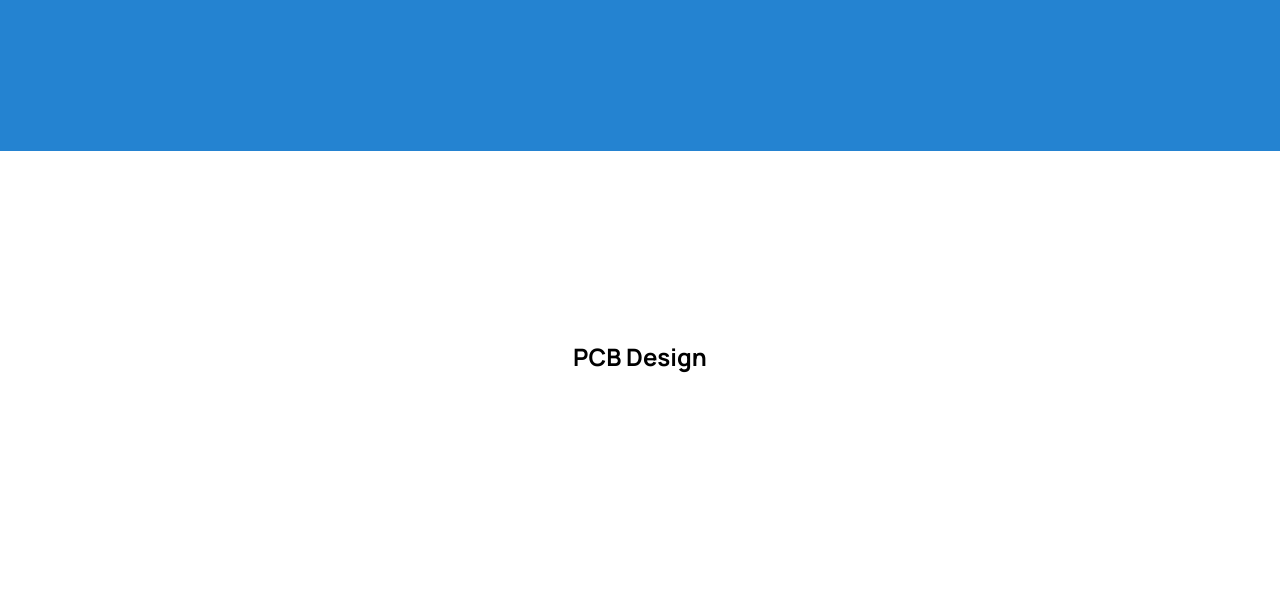
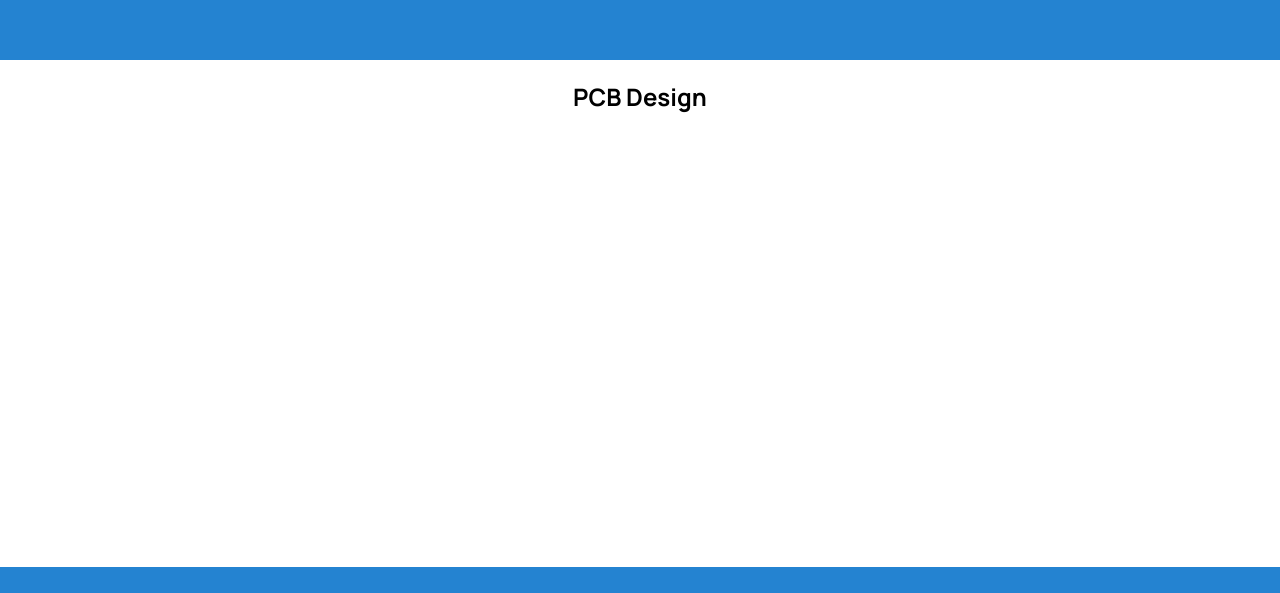
Before and after one commit to michael86/creek-react, a React (Create React App) app: page / in a window 1280 px wide. Shown: the part 1181-1774 px from the top of the page. Built offline with nearby package versions, Linux system fonts and the light colour scheme.

Commit message:
service sections

```diff
--- a/src/App.js
+++ b/src/App.js
@@ -6,10 +6,31 @@
 import Services from "./components/Services";
 import Footer from "./components/Footer";
 import Gallery from "./components/Gallery";
+import Viewport from "./context/Viewport";
+import { useEffect, useState, useRef } from "react";
 
 function App() {
+  //using innerWidth || innerHeight returned the wrong pxs due to dev tools being toxic and taking pinchzoom into equation
+  const [width, setWidth] = useState(window.innerWidth);
+
+  const timer = useRef();
+
+  const handleWindowResize = () => {
+    if (timer.current) {
+      clearTimeout(timer.current); //if an user try to resize the screen again, we reset timer (no triggering state update logic)
+    }
+    timer.current = setTimeout(() => {
+      setWidth(window.innerWidth);
+    }, 500); //delay state change after 0.5s
+  };
+
+  useEffect(() => {
+    window.addEventListener("resize", handleWindowResize);
+    return () => window.removeEventListener("resize", handleWindowResize);
+  }, []);
+
   return (
-    <>
+    <Viewport.Provider value={{ width }}>
       <header>
         <Nav />
       </header>
@@ -22,7 +43,7 @@
       <footer>
         <Footer />
       </footer>
-    </>
+    </Viewport.Provider>
   );
 }
 
--- a/src/components/About.jsx
+++ b/src/components/About.jsx
@@ -6,7 +6,7 @@
   faFacebook,
   faTwitter,
 } from "@fortawesome/free-brands-svg-icons";
-import { useRef } from "react";
+import { useRef, useState } from "react";
 import gsap from "gsap";
 import ScrollTrigger from "gsap/ScrollTrigger";
 import { useLayoutEffect } from "react";
@@ -19,6 +19,10 @@
   useLayoutEffect(() => {
     const paragraphs = [...ref.current.children[0].children].splice(1);
     const card = ref.current.children[1].children[0];
+
+    const mm = gsap.matchMedia();
+
+    mm.add("(max-width: 600px)", () => {
       gsap
         .timeline()
         .from(paragraphs, {
@@ -45,6 +49,37 @@
           scale: 0,
           autoAlpha: 0,
           stagger: 0.2,
+        });
+    });
+
+    mm.add("(min-width: 992px)", () => {
+      gsap
+        .timeline()
+        .from(paragraphs, {
+          scrollTrigger: {
+            trigger: ref.current,
+            start: "top 90%",
+            end: "top 30%",
+            // markers: true,
+            scrub: true,
+          },
+          y: 100,
+          x: 500,
+          autoAlpha: 0,
+          stagger: 0.2,
+        })
+        .from(card, {
+          scrollTrigger: {
+            trigger: paragraphs[paragraphs.length - 1],
+            start: "top bottom",
+            end: "top center",
+            // markers: true,
+            scrub: true,
+          },
+          scale: 0,
+          autoAlpha: 0,
+          stagger: 0.2,
+        });
     });
   }, [addRefToTl]);
 
--- a/src/components/LandingGallery.jsx
+++ b/src/components/LandingGallery.jsx
@@ -139,7 +139,7 @@
 
   const onMouseEnter = (target) => {
     if (width < 992) return;
-    console.log(cardTimelines.current[target]);
+
     cardTimelines.current[target].data[0].play();
   };
 
--- a/src/components/Services.jsx
+++ b/src/components/Services.jsx
@@ -1,10 +1,11 @@
-import { useRef, useLayoutEffect } from "react";
+import { useRef, useLayoutEffect, useContext } from "react";
 import styles from "../styles/Services.module.css";
 import gsap from "gsap";
 import { ScrollTrigger } from "gsap/ScrollTrigger";
 
 import ServiceSection from "./ServiceSection";
 import ServiceButton from "./ServiceButton";
+import Viewport from "../context/Viewport";
 
 gsap.registerPlugin(ScrollTrigger);
 
@@ -228,6 +229,7 @@
   const refs = useRef([]);
   const btnTimelines = useRef([]);
   const timelines = useRef([]);
+  const { width } = useContext(Viewport);
 
   useLayoutEffect(() => {
     refs.current.forEach((parent, i) => {
@@ -235,6 +237,7 @@
       const aside = parent.children[1].children[1];
 
       gsap.context(() => {
+        //add media queires here
         btnTimelines.current[i] = gsap
           .timeline({ paused: true })
           .fromTo(main, { height: "auto" }, { x: -500, autoAlpha: 0 }, 0)
@@ -292,7 +295,12 @@
           <ServiceSection main={service.aside} parentIndex={index} />
         </div>
 
-        <ServiceButton toggleSectionAside={toggleSectionAside} index={index} />
+        {width < 992 && (
+          <ServiceButton
+            toggleSectionAside={toggleSectionAside}
+            index={index}
+          />
+        )}
       </section>
     );
   });
--- a/src/index.js
+++ b/src/index.js
@@ -3,19 +3,12 @@
 import "./index.css";
 import App from "./App";
 import reportWebVitals from "./reportWebVitals";
-import Viewport from "./context/Viewport";
 
 const root = ReactDOM.createRoot(document.getElementById("root"));
+
 root.render(
   // <React.StrictMode>
-  <Viewport.Provider
-    value={{
-      width: window.visualViewport.width, //using innerWidth || innerHeight returned the wrong pxs due to dev tools being toxic and taking pinchzoom into equation
-      height: window.visualViewport.height,
-    }}
-  >
-    <App />
-  </Viewport.Provider>
+  <App />
   /* </React.StrictMode> */
 );
 
--- a/src/styles/About.module.css
+++ b/src/styles/About.module.css
@@ -95,3 +95,19 @@
 .btnContainer button:hover {
   background-color: #0e4bf1;
 }
+
+@media screen and (min-width: 992px) {
+  .about {
+    display: flex;
+    background-color: #2483d1;
+  }
+
+  .fontContainer,
+  .cardContainer {
+    width: 50%;
+  }
+
+  .cardContainer {
+    margin: 2rem 0;
+  }
+}
--- a/src/styles/Services.module.css
+++ b/src/styles/Services.module.css
@@ -99,3 +99,13 @@
 .serviceBtn span:nth-child(4) {
   --n: 4;
 }
+
+@media screen and (min-width: 992px) {
+  .serviceContainer {
+    display: flex;
+  }
+
+  .serviceContainer section {
+    width: 50%;
+  }
+}
```
Lines whose indentation alone changed are shown as unchanged.
